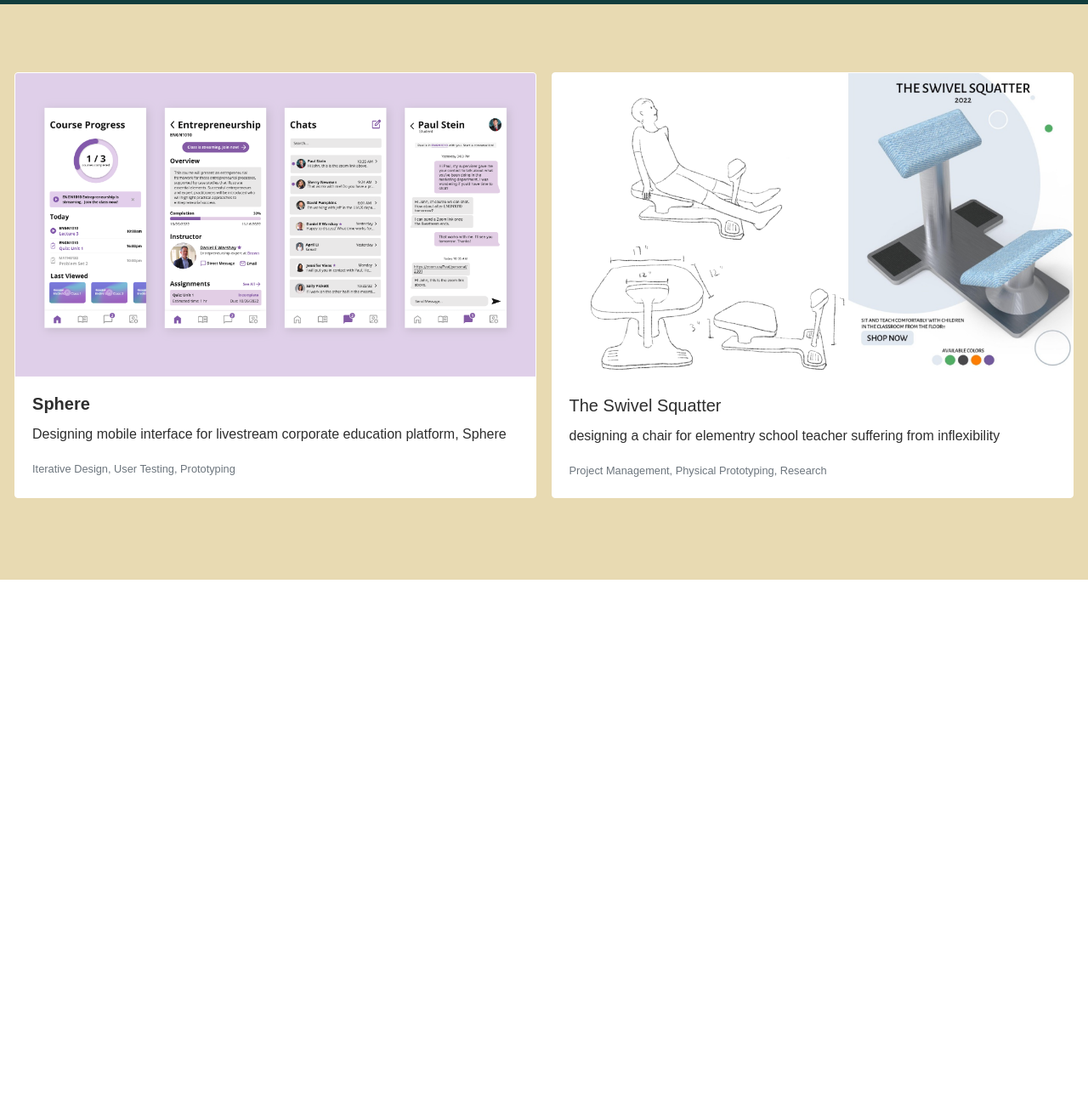
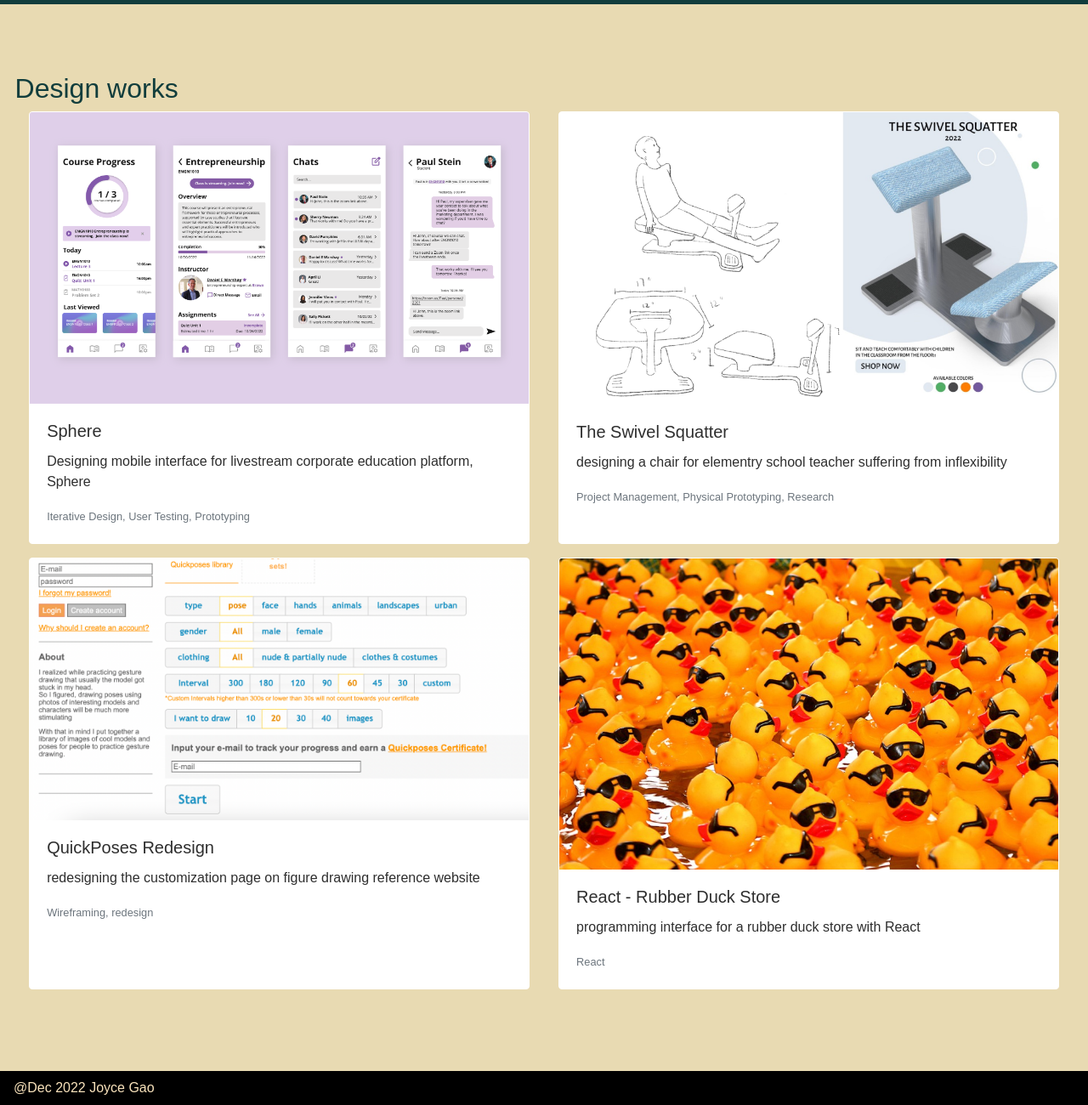
Before and after one commit to joycexgao/joycexgao.github.io, a plain HTML site: page index.html in a window 1280 px wide. Shown: the part 795-2095 px from the top of the page at 85% size. Before the commit the page ends 1477 px from the top, so only its background shows below. Drawn offline with nearby package versions, Linux system fonts and the light colour scheme; a web font is replaced by a local one.

Commit message:
add two projects

```diff
--- a/index.html
+++ b/index.html
@@ -8,8 +8,8 @@
     <title>Joyce Gao</title>
     <link rel="stylesheet" href="https://cdn.jsdelivr.net/npm/bootstrap@4.1.3/dist/css/bootstrap.min.css" integrity="sha384-MCw98/SFnGE8fJT3GXwEOngsV7Zt27NXFoaoApmYm81iuXoPkFOJwJ8ERdknLPMO" crossorigin="anonymous">
     <link rel="preconnect" href="https://fonts.googleapis.com">
-  <link rel="preconnect" href="https://fonts.gstatic.com" crossorigin>
-  <link href="https://fonts.googleapis.com/css2?family=Signika+Negative:wght@300&display=swap" rel="stylesheet">
+    <link rel="preconnect" href="https://fonts.gstatic.com" crossorigin>
+    <link href="https://fonts.googleapis.com/css2?family=Signika+Negative:wght@300;700&display=swap" rel="stylesheet">
     <link rel="stylesheet" href="style.css">
     <meta name="viewport" content="width=device-width, initial-scale=1, shrink-to-fit=no">
     <link rel="apple-touch-icon" sizes="180x180" href="assets/apple-touch-icon.png">
@@ -63,17 +63,22 @@
 
     <div class="container-fluid intro" style="background-color:#113D3C">
         <img class="card-img-top" style="width:17%;" src="./assets/frog.png" alt="sketch of a frog">
-        <h1 class="display-4" style="color:wheat; padding-top: 2rem;">Hi, I'm Joyce!</h1>
-        <p class="lead" style="color:wheat">I am a student at Brown University with a passion for applying my studies in Cognitive Neuroscience to UX design.</p>
+        <h1 class="display-4" style="color:wheat; padding-top: 2rem; font-weight: 700;"><b>Hi, I'm Joyce!</b></h1>
+        <p class="lead" style="color:wheat">Philosophy → Cognitive Neuroscience → Design</p>
+        <!-- <p class="lead" style="color:wheat">I am a student at Brown University with a passion for applying my studies in Cognitive Neuroscience to UX design.</p> -->
     </div>
 
+
     <div id="projects" class="project-wrapper" style="background-color: #E8DAB2;">
-        <div class="card mb-3 project-card border-white rounded" style="width: 48%">
+      <div class="section-heading" style="background-color: #E8DAB2; width: 100%; ">
+        <h2>Design works</h2>
+      </div>
+        <div class="card mb-3 project-card border-white rounded" style="width: 46%">
             <a class="text-my-own-color" href="https://joycexgao.github.io/Sphere-iterative-design/" target="_blank">
                 <img class="card-img-top" src="./assets/Sphere cover.png" alt="Card image cap">
 
                 <div class="card-body">
-                    <h5 class="card-title"><b>Sphere</b></h5>
+                    <h5 class="card-title">Sphere</h5>
                     <p class="card-text">Designing mobile interface for livestream corporate education platform, Sphere</p>
                     <p class="card-text sm-card-text"><small class="text-muted">Iterative Design, User Testing, Prototyping</small></p>
                     <!-- <p class="card-text sm-card-text"><small class="text-muted">Oct. 2022 - Nov.2022</small></p> -->
@@ -81,7 +86,7 @@
             </a>
         </div>
 
-        <div class="card mb-3 project-card border-white rounded" style="width: 48%">
+        <div class="card mb-3 project-card border-white rounded" style="width: 46%">
           <a class="text-my-own-color" href="https://joycexgao.github.io/the-swivel-squatter/" target="_blank">
               <img class="card-img-top" src="./assets/swivel.png" alt="Card image cap">
 
@@ -92,8 +97,38 @@
               </div>
           </a>
       </div>
+
+      <div class="card mb-3 project-card border-white rounded" style="width: 46%">
+        <a class="text-my-own-color" href="https://joycexgao.github.io/QuickPoses-redesign/" target="_blank">
+            <img class="card-img-top" src="./assets/quickposes.png" alt="Card image cap">
+
+            <div class="card-body">
+                <h5 class="card-title">QuickPoses Redesign</h5>
+                <p class="card-text">redesigning the customization page on figure drawing reference website</p>
+                <p class="card-text sm-card-text"><small class="text-muted">Wireframing, redesign</small></p>
+            </div>
+        </a>
     </div>
 
+    <div class="card mb-3 project-card border-white rounded" style="width: 46%">
+      <a class="text-my-own-color" href="https://hungrylizard232.github.io/development/" target="_blank">
+          <img class="card-img-top" src="./assets/rubber-ducks.jpg" alt="Card image cap">
 
+          <div class="card-body">
+              <h5 class="card-title">React - Rubber Duck Store</h5>
+              <p class="card-text">programming interface for a rubber duck store with React</p>
+              <p class="card-text sm-card-text"><small class="text-muted">React</small></p>
+          </div>
+      </a>
+  </div>
+
+      <!-- <div class="section-heading" style="background-color: #E8DAB2; width: 100%; ">
+        <h2>Writing</h2>
+      </div> -->
+    </div>
+
+    <div class="myFooter">
+      @Dec 2022 Joyce Gao
+    </div>
 </body>
 </html>
--- a/style.css
+++ b/style.css
@@ -69,7 +69,7 @@
 
 
 .text-my-own-color:hover, .text-my-own-color:active {
-  color: #58678b;
+  color: #113D3C;
 }
 
 .project-card{
@@ -86,6 +86,21 @@
   padding: 0;
 }
 
+.section-heading{
+  font-family: 'Signika Negative', sans-serif;
+  padding-left: 1.1rem;
+  color: #113D3C;
+}
+
+.myFooter{
+  color:rgb(248, 226, 187);
+  background-color: black;
+  margin: 0;
+  border:0;
+  padding: 0.5rem 1rem;
+  font-family: 'Mukta', sans-serif;
+}
+
 /* .project-card:hover{
   width: 45%;
   background-color: aqua;
```
Also changed, not shown: assets/quickposes.png (added), assets/rubber-ducks.jpg (added).
